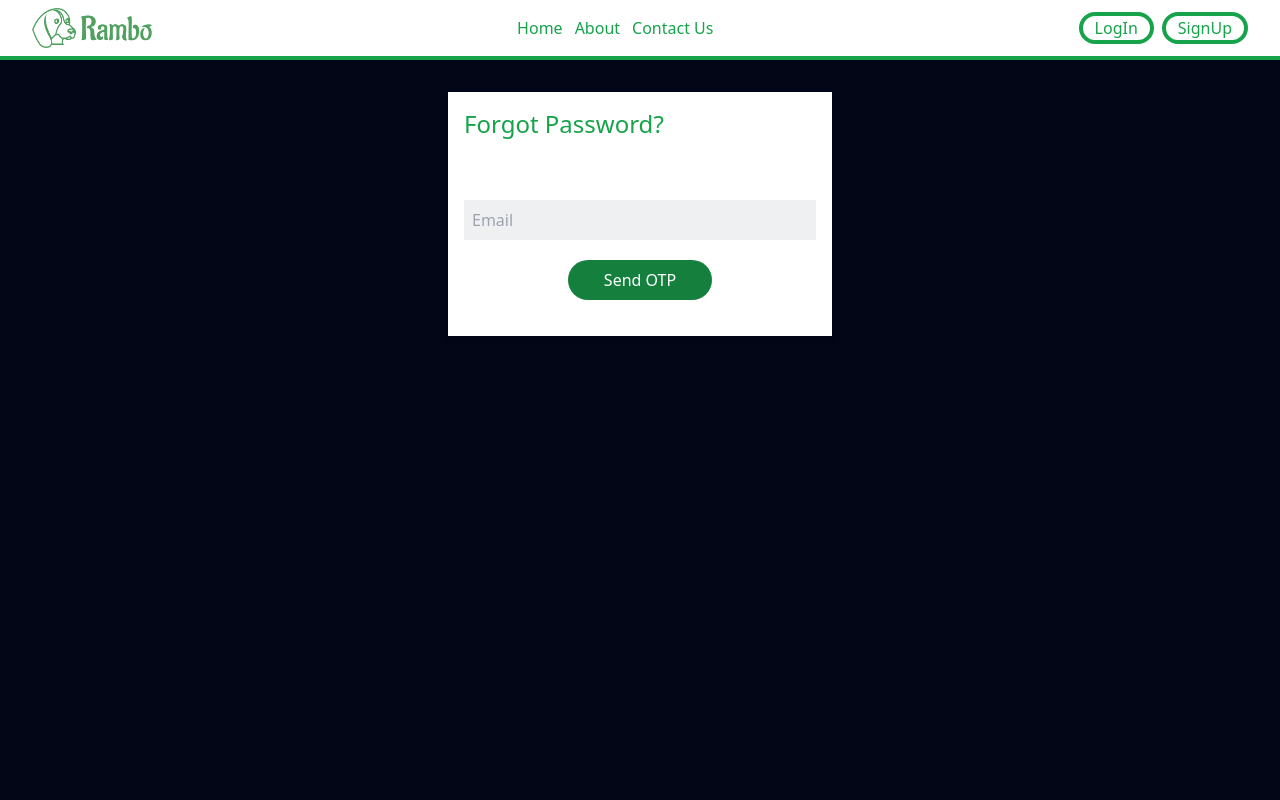
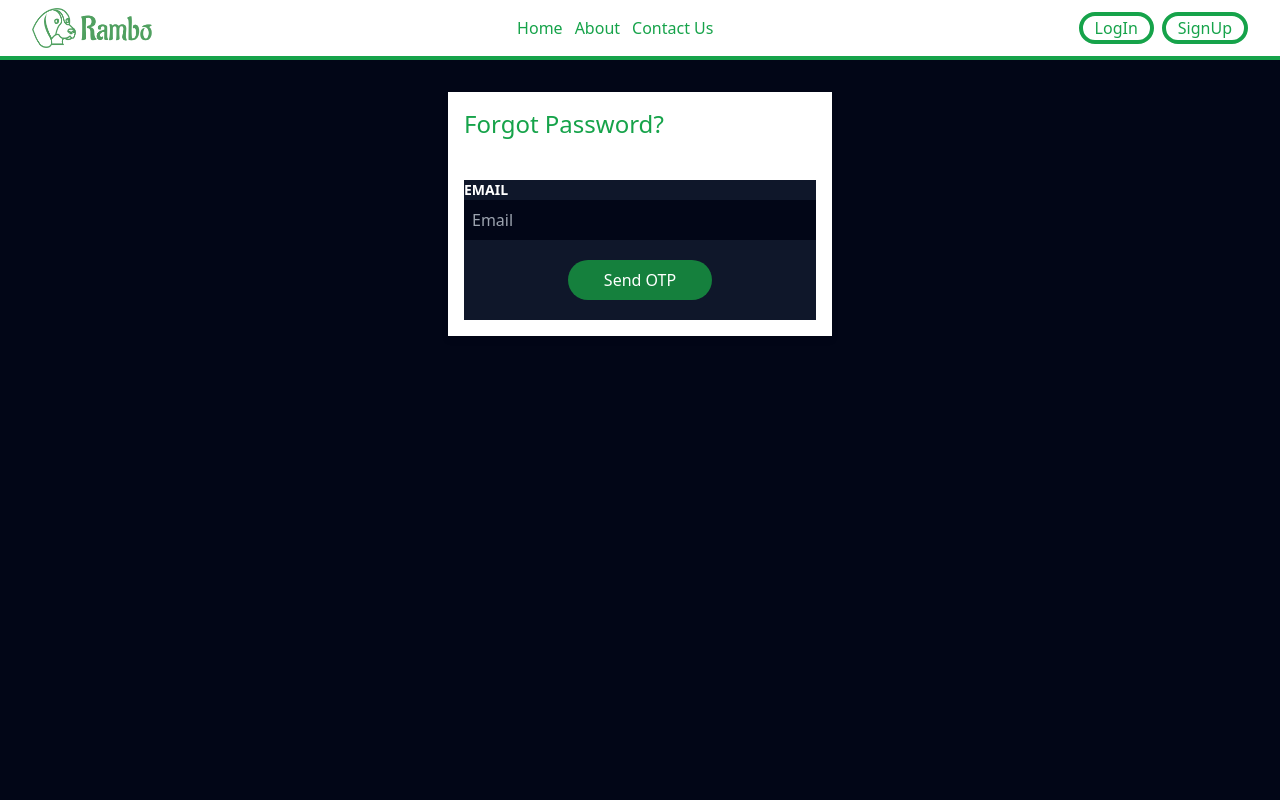
Before and after one commit to yuvrajdev2028/rambo, a React (Create React App) app in the folder frontend/: page /forgot-password in a window 1280 px wide. Shown: the top 800 px of the page. Built offline with nearby package versions, Linux system fonts and the light colour scheme; no server answers.

Commit message:
fixed ui of forgot password form to match the theme

```diff
--- a/frontend/src/components/ForgotPasswordForm.js
+++ b/frontend/src/components/ForgotPasswordForm.js
@@ -119,14 +119,14 @@ const ForgotPasswordForm = () => {
     }
 
   return (
-    <form onSubmit={submitHandler} className='flex flex-col'>
+    <form onSubmit={submitHandler} className='flex flex-col bg-slate-900'>
         {
             (!passwordChangeRequested)?
             (
                 (!verified)?
                 <>
                     <label htmlFor='email' className='text-left text-sm font-semibold'>EMAIL</label>
-                    <input type='email' name='email' id='email' value={formData.email} onChange={changeHandler} className='bg-[#EFF0F2] p-2' placeholder='Email' required></input>
+                    <input type='email' name='email' id='email' value={formData.email} onChange={changeHandler} className='bg-slate-950 p-2' placeholder='Email' required></input>
                     {
                         (emailValid)?
                         (<>
```
